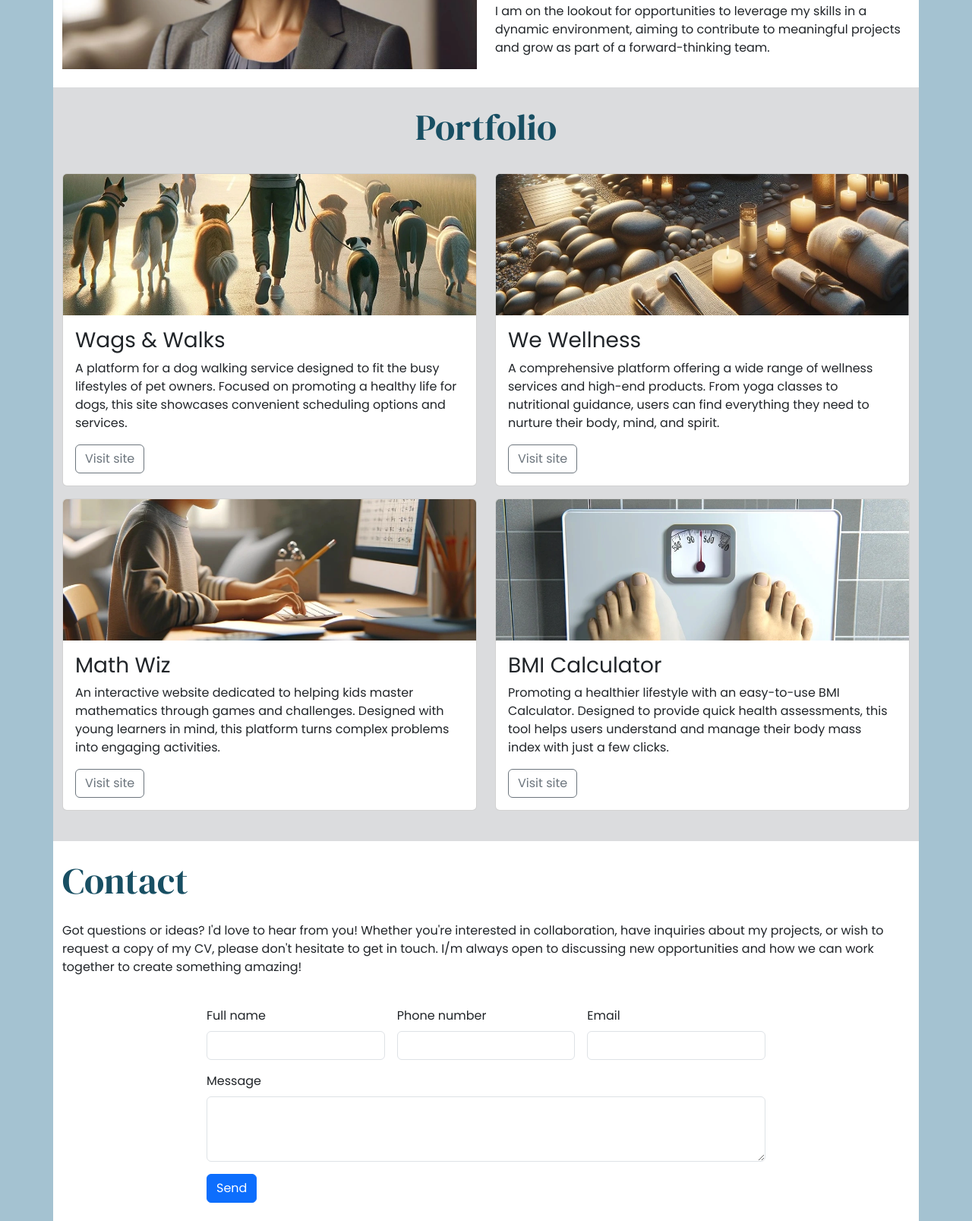
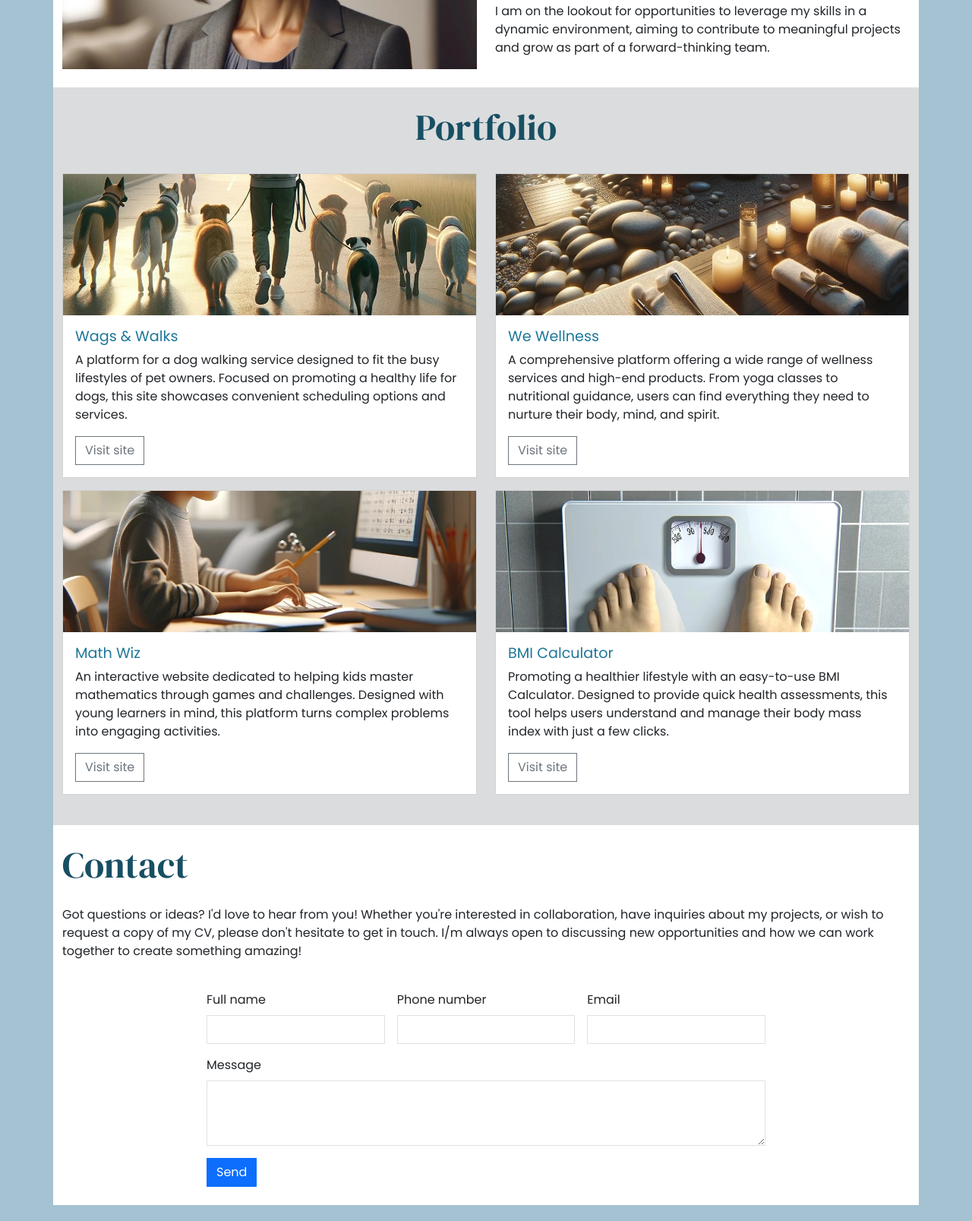
Before and after one commit to moranjohn-95/putting-it-together, a plain HTML site: page index.html in a window 1280 px wide. Shown: the part 934-2541 px from the top of the page at 76% size. After the commit the page ends 2520 px from the top, so only its background shows below. Drawn offline with nearby package versions, Linux system fonts and the light colour scheme.

Commit message:
remove rounded corners

```diff
--- a/Assets/css/style.css
+++ b/Assets/css/style.css
@@ -1,9 +1,8 @@
 /*
-  #a4c21; egg blue
-  #dbdcde; light grey
-  #1f7798; mid-blue
-  #184f63; dark-blue
-
+    #a4c2d1; egg blue
+    #dbdcde; light grey
+    #1f7798; mid-blue
+    #184f63; dark-blue
 */
 
 /* global styles */
@@ -12,32 +11,69 @@
 
 body {
     font-family: "Poppins", sans-serif;
-    background-color: #a4c2d1;
+    background-color: #a4c2d1; /* egg blue */
 }
 
 h1,
 h2 {
     font-family: "DM Serif Display", serif;
-    color: #184f63;
+    color: #184f63; /* dark-blue */
 }
+
+.sharp-corners,
+.sharp-corners *
+{
+    border-radius: 0;
+}
+
+/* About section */
 
 #about {
     background-color: white;
 }
 
+/* Portfolio */
+
 #portfolio {
-    background-color: #dbdcde;
+    background-color: #dbdcde; /* light grey */
 }
+
+#portfolio .card-title {
+    color: #1f7798; /* mid blue */
+    font-size: 1.2rem;
+}
+
+#portfolio .btn-outline-secondary:hover {
+    background-color: #1f7798; /* mid blue */
+}
+
+#portfolio .card-text {
+    min-height: 120px;
+}
+
+/* Contact section */
 
 #contact {
     background-color: white;
 }
 
+/* Header */
+
 #hero {
-    background-color: #dbdcde;
+    background-color: #dbdcde; /* light grey */
     background-image: url("../images/background.webp");
     background-size: cover;
     background-position: 50% 70%;
     min-height: 500px;
     padding: 5% 7%;
 }
+
+/* Media queries */
+
+/* Use Bootstrap breakpoint for XL screens */
+@media screen and (min-width: 1200px) {
+    /* Fixes all portfolio cards being too tall on xl screens */
+    #portfolio .card-text {
+        min-height: auto;
+    }
+}
--- a/index.html
+++ b/index.html
@@ -58,7 +58,7 @@
         </div>
         </section>
     <!-- Button trigger modal -->
-<button type="button" class= "btn btn-primary" data-bs-toggle="modal" data-bs-target="#exampleModal">
+<button type="button" class= "btn btn-primary sharp-corners" data-bs-toggle="modal" data-bs-target="#exampleModal">
   Subscribe to my newsletter!
 </button>
 </header>
@@ -109,7 +109,7 @@
                 </div>
                 <!-- cols for cards -->
                 <div class="col-12 col-md-6">
-                    <div class="card mb-3">
+                    <div class="card mb-3 sharp-corners">
                         <img src="assets/images/wags-and-walks.webp" class="card-img-top"
                             alt="A man walking several dogs early in the morning">
                         <div class="card-body">
@@ -125,7 +125,7 @@
                     </div>
                 </div>
                 <div class="col-12 col-md-6">
-                    <div class="card mb-3">
+                    <div class="card mb-3 sharp-corners">
                         <img src="assets/images/we-wellness.webp" class="card-img-top"
                             alt="A spa with candles towels and natural material">
                         <div class="card-body">
@@ -141,7 +141,7 @@
                     </div>
                 </div>
                 <div class="col-12 col-md-6">
-                    <div class="card mb-3">
+                    <div class="card mb-3 sharp-corners">
                         <img src="assets/images/math-wiz.webp" class="card-img-top"
                             alt="A child practicing math at a computer">
                         <div class="card-body">
@@ -158,7 +158,7 @@
                     </div>
                 </div>
                 <div class="col-12 col-md-6">
-                    <div class="card mb-3">
+                    <div class="card mb-3 sharp-corners">
                         <img src="assets/images/bmi-calculator.webp" class="card-img-top"
                             alt="Weighing scales seen from the first person view of the person standing on the scales">
                         <div class="card-body">
@@ -193,22 +193,22 @@ can work together to create something amazing!</p>
    <form class="row g-3">
   <div class="col-lg-4">
     <label for="full-name" class="form-label">Full name</label>
-    <input type="text" class="form-control" id="full-name">
+    <input type="text" class="form-control sharp-corners" id="full-name">
   </div>
   <div class="col-lg-4">
     <label for="phonenumber" class="form-label">Phone number</label>
-    <input type="number" class="form-control" id="phonenumber">
+    <input type="number" class="form-control sharp-corners" id="phonenumber">
   </div>
   <div class="col-lg-4">
     <label for="email" class="form-label">Email</label>
-    <input type="email" class="form-control" id="email">
+    <input type="email" class="form-control sharp-corners" id="email">
   </div>
   <div class="col-12">
     <label for="message" class="form-label">Message</label>
-    <textarea class="form-control" id="message" rows="3"></textarea>
+    <textarea class="form-control sharp-corners" id="message" rows="3"></textarea>
   </div>
   <div class="col-12">
-    <button type="submit" class="btn btn-primary">Send</button>
+    <button type="submit" class="btn btn-primary sharp-corners">Send</button>
   </div>
 </form>
 </div>
@@ -220,7 +220,7 @@ can work together to create something amazing!</p>
     <div class="modal-content">
       <div class="modal-header">
         <h1 class="modal-title fs-5" id="exampleModalLabel">Subscribe</h1>
-        <button type="button" class="btn-close" data-bs-dismiss="modal" aria-label="Close"></button>
+        <button type="button" class="btn-close sharp-corners" data-bs-dismiss="modal" aria-label="Close"></button>
       </div>
       <div class="modal-body">
         <p>Join my newsletter for the latest updates on my projects, coding tips, and industry insights delivered straight to your inbox.</p>
```
